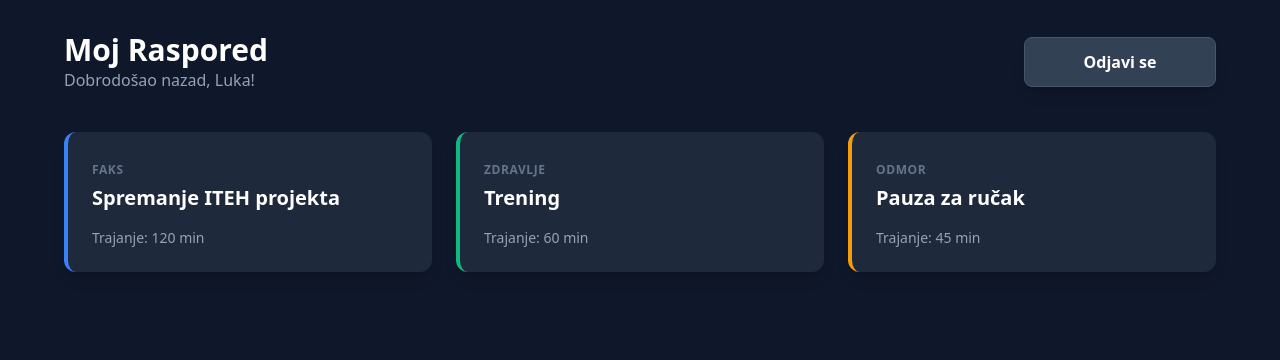
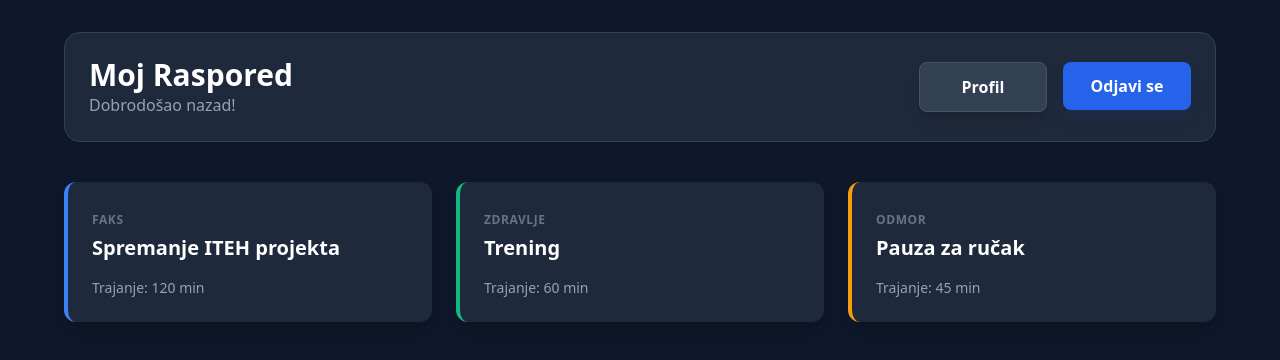
Before and after one commit to elab-development/internet-tehnologije-2025-upravljanjevremenom_2022_0271, a React (Create React App) app in the folder client/: page /dashboard in a window 1280 px wide. Shown: the top 360 px of the page. Built offline with nearby package versions, Linux system fonts and the light colour scheme.

Commit message:
Dodat ProfilePage na Dashboard-u i dugme odjava i profil

```diff
--- a/client/src/App.js
+++ b/client/src/App.js
@@ -2,6 +2,8 @@ import React from 'react';
 import { BrowserRouter as Router, Routes, Route } from 'react-router-dom';
 import LoginPage from './pages/LoginPage';
 import Dashboard from './pages/Dashboard';
+import ProfilePage from './pages/ProfilePage';
+
 
 function App() {
   return (
@@ -9,6 +11,7 @@ function App() {
       <Routes>
         <Route path="/" element={<LoginPage />} />
         <Route path="/dashboard" element={<Dashboard />} />
+        <Route path="/profile" element={<ProfilePage />} />
       </Routes>
     </Router>
   );
--- a/client/src/pages/Dashboard.jsx
+++ b/client/src/pages/Dashboard.jsx
@@ -1,12 +1,14 @@
 import React, { useState, useEffect } from 'react';
+import { useNavigate } from 'react-router-dom';
 import { Card } from '../components/Card';
 import { Button } from '../components/Button';
 
 const Dashboard = () => {
   const [tasks, setTasks] = useState([]);
+  const navigate = useNavigate();
 
   useEffect(() => {
-    // Simulacija poziva API-ja (Zahtev: React Hooks)
+    // Simulacija poziva API-ja
     const mockData = [
       { id: 1, title: "Spremanje ITEH projekta", duration: 120, category: "Faks", color: "blue" },
       { id: 2, title: "Trening", duration: 60, category: "Zdravlje", color: "emerald" },
@@ -18,13 +20,24 @@ const Dashboard = () => {
   return (
     <div className="min-h-screen bg-slate-900 p-8">
       <div className="max-w-6xl mx-auto">
-        <header className="flex justify-between items-center mb-10">
+        <header className="flex justify-between items-center mb-10 bg-slate-800 p-6 rounded-2xl border border-slate-700">
           <div>
             <h1 className="text-3xl font-bold text-white">Moj Raspored</h1>
-            <p className="text-slate-400">Dobrodošao nazad, Luka!</p>
+            <p className="text-slate-400">Dobrodošao nazad!</p>
           </div>
-          <div className="w-48">
-             <Button variant="secondary" onClick={() => alert("Odjava...")}>Odjavi se</Button>
+
+          <div className="flex gap-4">
+            <div className="w-32">
+              <Button variant="secondary" onClick={() => navigate('/profile')}>
+                Profil
+              </Button>
+            </div>
+
+            <div className="w-32">
+              <Button variant="primary" onClick={() => navigate('/')}>
+                Odjavi se
+              </Button>
+            </div>
           </div>
         </header>
 
--- /dev/null
+++ b/client/src/pages/ProfilePage.jsx
@@ -0,0 +1,25 @@
+import React from 'react';
+import { Button } from '../components/Button';
+import { useNavigate } from 'react-router-dom';
+
+const ProfilePage = () => {
+  const navigate = useNavigate();
+
+  return (
+    <div className="min-h-screen bg-slate-900 text-white p-10 flex flex-col items-center">
+      <div className="bg-slate-800 p-8 rounded-2xl shadow-xl w-full max-w-md text-center border border-slate-700">
+        <div className="w-24 h-24 bg-blue-500 rounded-full mx-auto mb-4 flex items-center justify-center text-3xl font-bold">
+          PP
+        </div>
+        <h2 className="text-2xl font-bold">Pera Peric</h2>
+        <p className="text-slate-400 mb-6">Student na FON-u</p>
+
+        <div className="space-y-4">
+          <Button variant="secondary" onClick={() => navigate('/dashboard')}>Nazad na Dashboard</Button>
+        </div>
+      </div>
+    </div>
+  );
+};
+
+export default ProfilePage;
```
